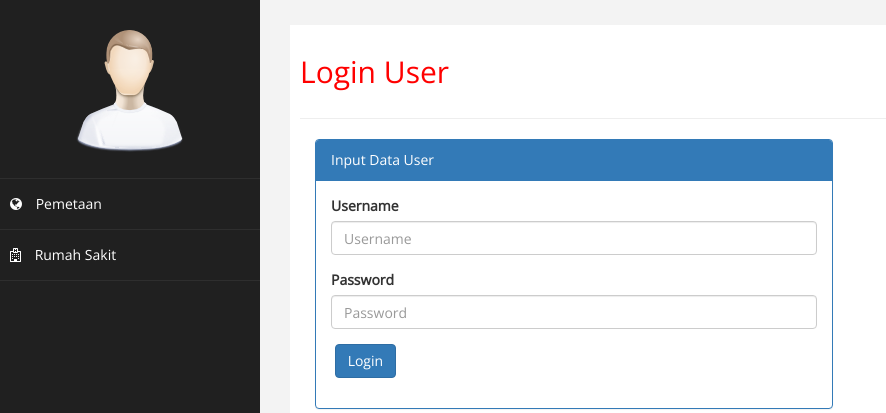
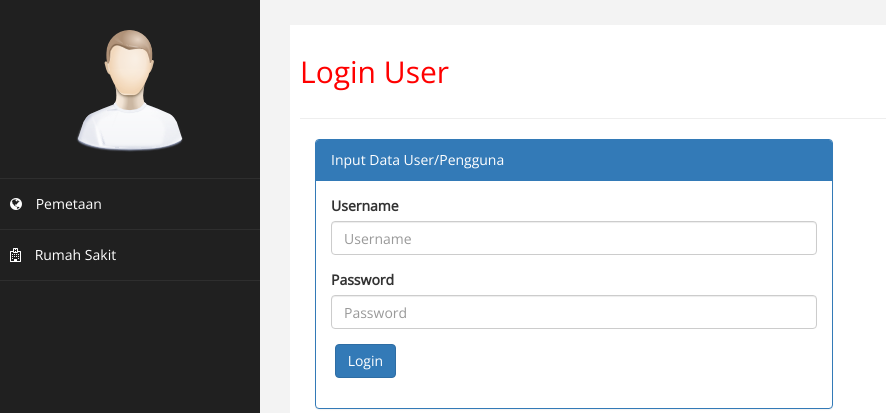
Before and after one commit to dinalusiana/webgis, a CodeIgniter app: page /database/login in a window 1280 px wide. Shown: the part 60-473 px from the top of the page, without its empty margins (0-886 px from the left). Run offline with CodeIgniter, Linux system fonts and the light colour scheme; some libraries are stand-ins or nearby versions.

Commit message:
ubah judul pengguna

```diff
--- a/application/views/v_login.php
+++ b/application/views/v_login.php
@@ -1,7 +1,7 @@
 <div class="col-sm-7">
     <div class="panel panel-primary">
         <div class="panel-heading">
-            Input Data User
+            Input Data User/Pengguna
         </div>
         <div class="panel-body">
             <?php
```
